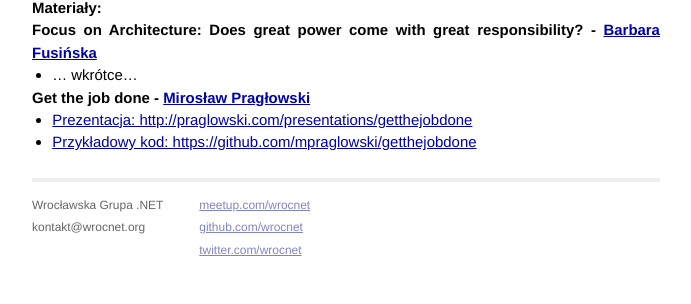
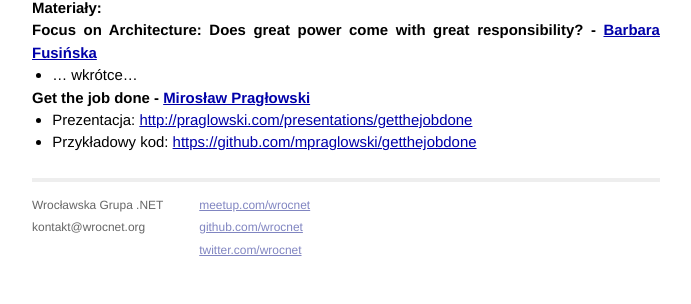
Before and after one commit to wrocnet/wrocnet.github.io, a Jekyll site: the page built from _posts/2014-06-18-66-spotkanie-wroclawskiej-grupy-net.md, in a window 1280 px wide. Shown: the part 175-479 px from the top of the page, without its empty margins (294-985 px from the left). Built offline with Jekyll 4.4.1, drawn with Linux system fonts in a browser that asks for light colours; Markdown is read by kramdown in place of the engine named in the settings.

Commit message:
minor content fixes

```diff
--- a/_posts/2014-06-18-66-spotkanie-wroclawskiej-grupy-net.md
+++ b/_posts/2014-06-18-66-spotkanie-wroclawskiej-grupy-net.md
@@ -9,5 +9,5 @@
 
 
 #### Get the job done - [Mirosław Pragłowski](http://twitter.com/mpraglowski)
-* [Prezentacja: http://praglowski.com/presentations/getthejobdone](http://praglowski.com/presentations/getthejobdone)
-* [Przykładowy kod: https://github.com/mpraglowski/getthejobdone](https://github.com/mpraglowski/getthejobdone)
+* Prezentacja: [http://praglowski.com/presentations/getthejobdone](http://praglowski.com/presentations/getthejobdone)
+* Przykładowy kod: [https://github.com/mpraglowski/getthejobdone](https://github.com/mpraglowski/getthejobdone)
--- a/index.html
+++ b/index.html
@@ -4,7 +4,7 @@
 ---
 
 <div id="home">
-  <h1>To be implemented...</h1>
+  <h1>Materiały ze spotkań:</h1>
   <ul class="posts">
     {% for post in site.posts %}
       <li><span>{{ post.date | date_to_string }}</span> &raquo; <a href="{{ post.url }}">{{ post.title }}</a></li>
```
